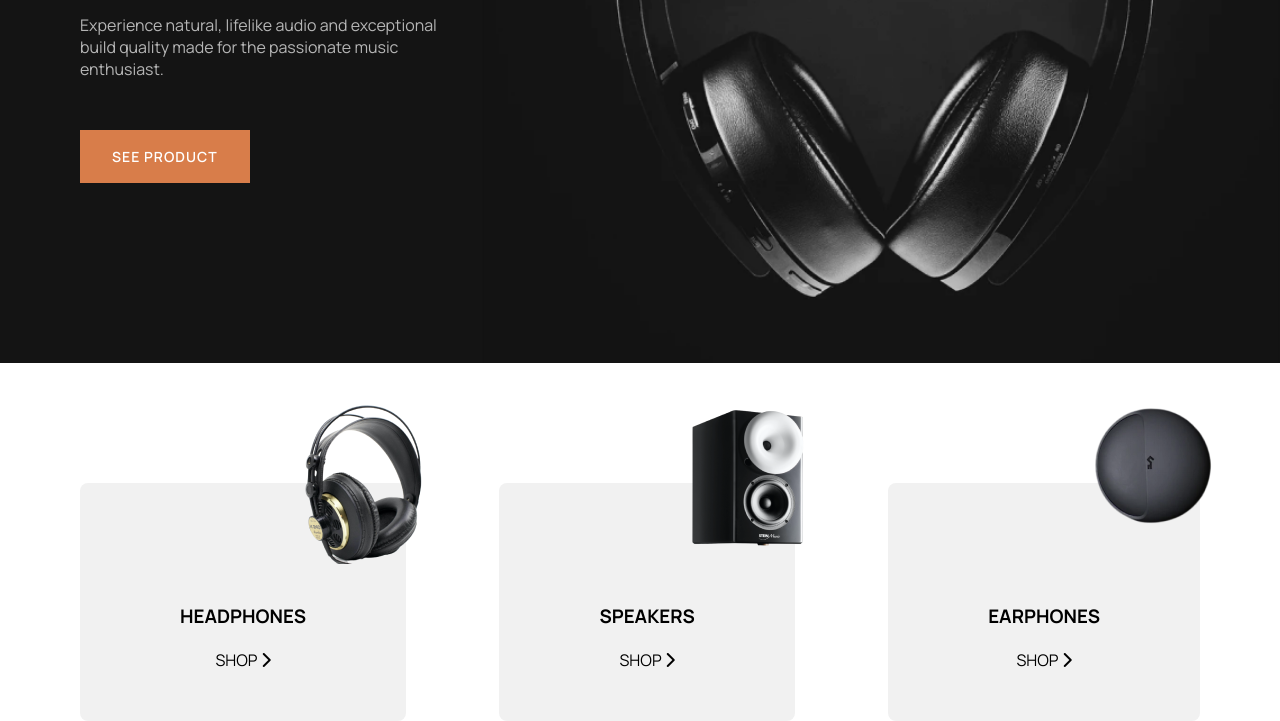
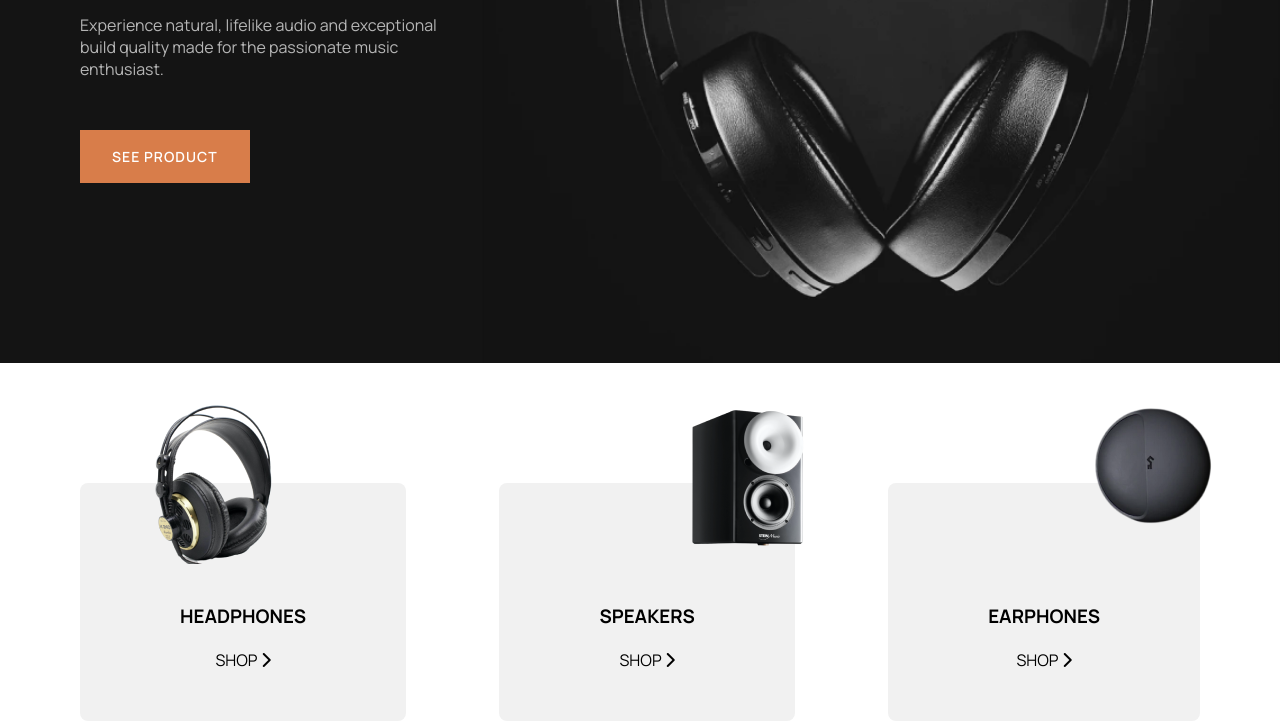
Before and after one commit to THEGOAT-cr7/audiophile, a plain HTML site: page index.html in a window 1280 px wide. Shown: the part 456-1177 px from the top of the page. Drawn offline with Linux system fonts and the light colour scheme.

Commit message:
change px

```diff
--- a/src/css/style.css
+++ b/src/css/style.css
@@ -130,7 +130,7 @@ ol {
 }
 .headphones{
   position: absolute;
-  left: 300px;
+  left: 150px;
 }
 .speakers{
   position: absolute;
```
